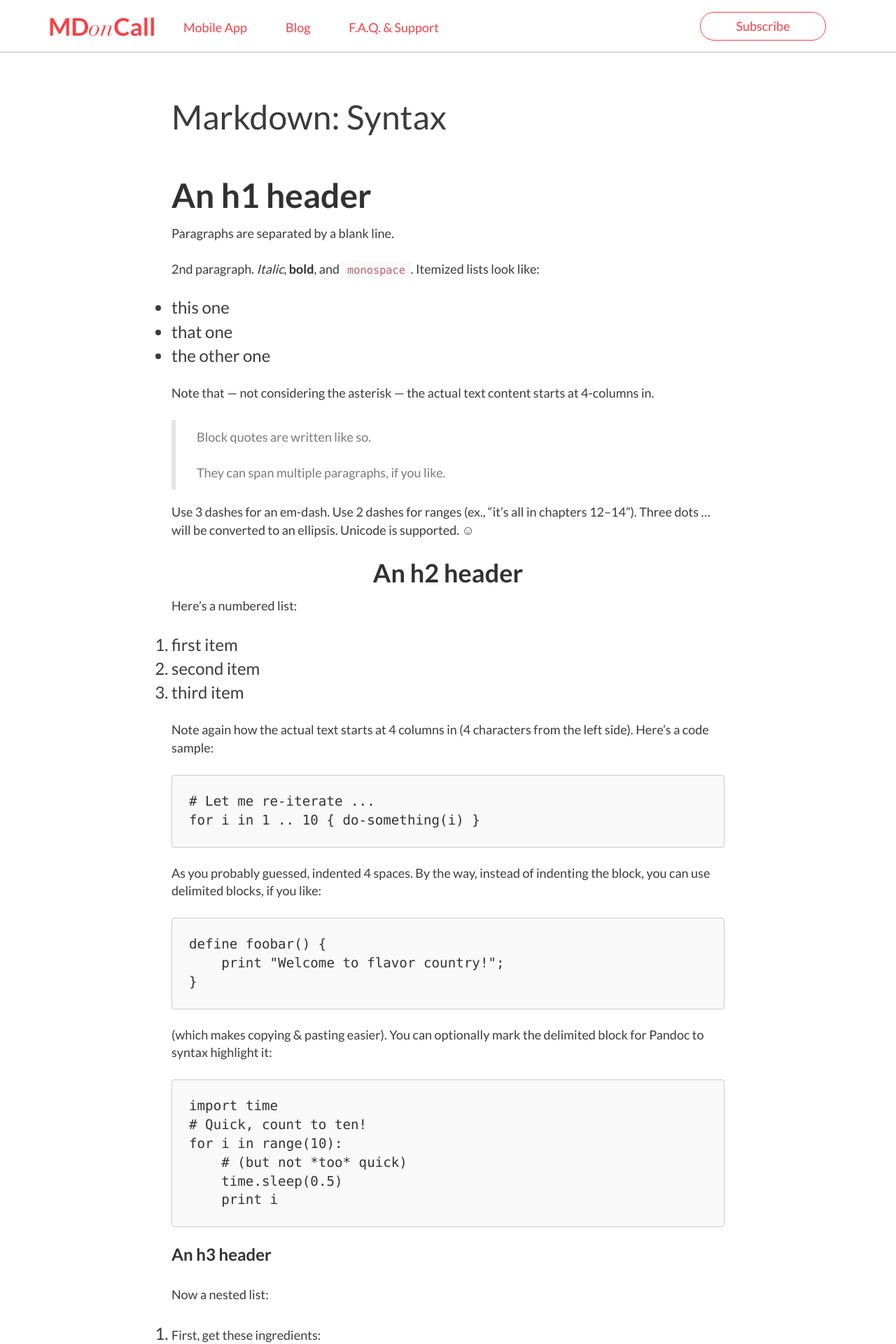
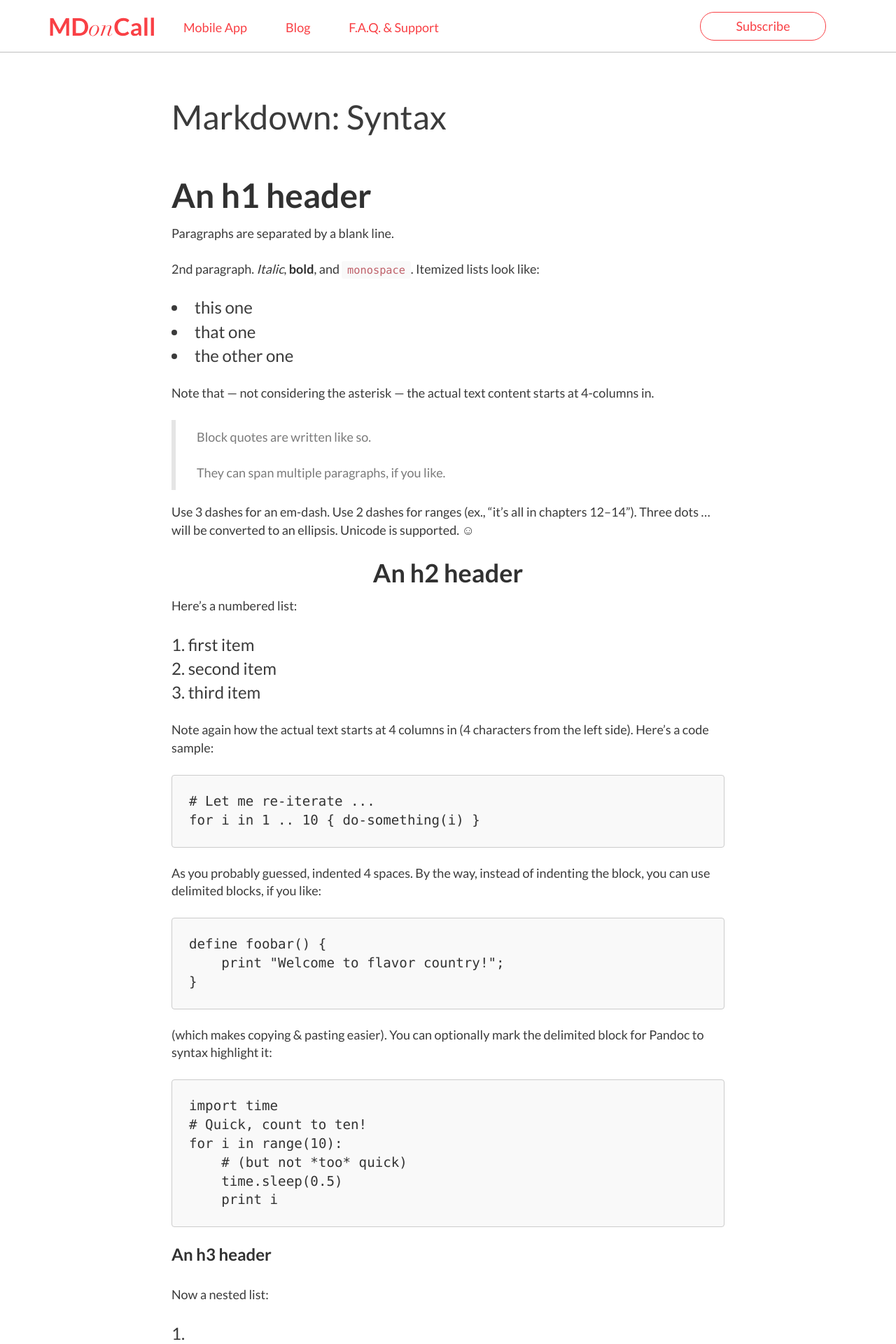
Before and after one commit to Messil/messil.github.io, a Jekyll site: the page built from _posts/2015-07-07-test.markdown, in a window 1280 px wide. Shown: the top 1920 px of the page at 70% size. Built offline with Jekyll 4.4.1, drawn with Linux system fonts in a browser that asks for light colours; comment, search, counter and statistics services are not loaded.

Commit message:
fixes ol and li style, facebook list block position

```diff
--- a/_sass/main.scss
+++ b/_sass/main.scss
@@ -1367,3 +1367,8 @@ header {
         }
     }
 }
+
+
+.fb_iframe_widget span {
+  height: 28px !important;
+}
--- a/_sass/markdown.scss
+++ b/_sass/markdown.scss
@@ -48,6 +48,10 @@ html, body {
       color: #303030;
   }
   /* Lists */
+
+  ul, ol {
+    list-style-position: inside;
+  }
 
   ul,
   ol,
```
